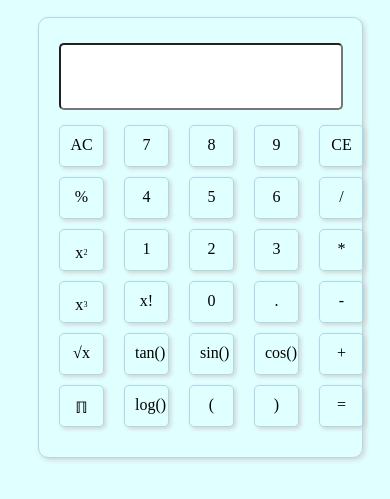
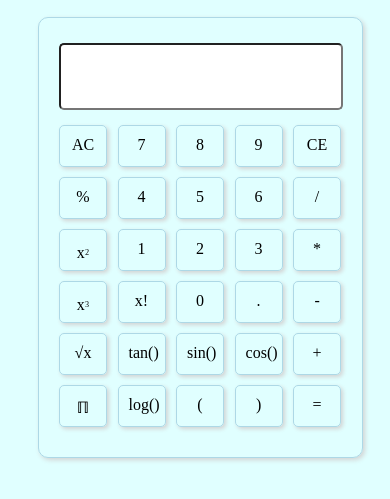
Before and after one commit to Ziaul-hasan/calculator, a plain HTML site: page index.html in a window 390 px wide. Shown: the part 203-702 px from the top of the page. Drawn offline with Linux system fonts and the light colour scheme.

Commit message:
modified

```diff
--- a/style.css
+++ b/style.css
@@ -54,9 +54,12 @@ h1{
     #display{
         width: 85%;
     }
+    .cal-btn-row{
+        gap: 10px;
+    }
     .btn{
         font-size: 16px;
-        width: 23px;
+        width: 26px;
         height: 20px;
     }
 }
```
